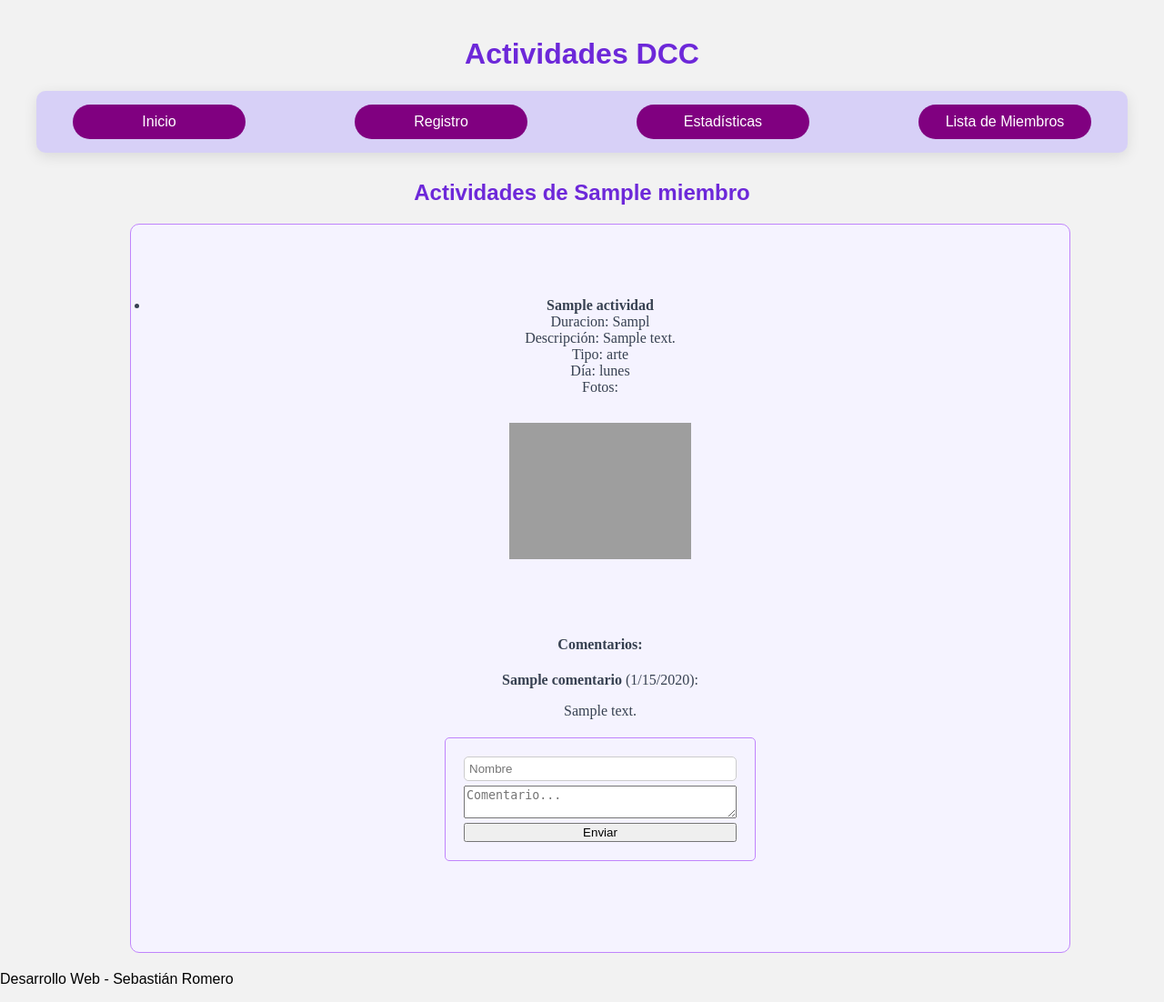
After one commit to random-bot24/desarrollo_web_sebastian_romero, a Flask app: page /actividad/1 in a window 1280 px wide. The commit adds this page. Shown: the whole page at 91% size. Run offline with Flask 3, Linux system fonts and the light colour scheme; tables that the repository leaves empty hold one stand-in row (values such as "Sample post"); grey boxes are pictures that could not be loaded.

Commit message:
Feat: Added comments to activities and added useful charts

```diff
--- a/app/app.py
+++ b/app/app.py
@@ -1,16 +1,19 @@
 from flask import Flask, request, render_template, jsonify, redirect, url_for, session
 from database.db import SessionLocal
 from models.models import *
-from sqlalchemy import DateTime
+from sqlalchemy import DateTime, func
+from flask_sqlalchemy import SQLAlchemy
 from datetime import datetime
+from flask_cors import CORS, cross_origin
+from werkzeug.utils import secure_filename
 import os
-from werkzeug.utils import secure_filename
 
 UPLOAD_FOLDER = 'static/uploads'
 ALLOWED_EXTENSIONS = {'png', 'jpg', 'jpeg', 'gif'}
 
 app = Flask(__name__)
 app.config['UPLOAD_FOLDER'] = UPLOAD_FOLDER
+
 
 @app.route('/')
 def index():
@@ -128,28 +131,88 @@ def listado_miembros(page=1):
     miembros = get_members()
     miembros_paginated = miembros[start:end]
     total_pages = (len(miembros) + per_page - 1) // per_page
+    actividades = get_activities()
 
-    return render_template("list_members2.html", miembros_paginated=miembros_paginated, total_pages=total_pages, page=page)
+    return render_template("list_members2.html", miembros_paginated=miembros_paginated, total_pages=total_pages, page=page, actividades=actividades)
 
 
 @app.route("/estadisticas", methods=["GET"])
 def estadisticas():
     return render_template("statistics2.html")
 
+@app.route("/actividad/<int:id>", methods=["GET", "POST"])
+def ver_actividad_miembro(id):
+    miembro =  get_member_by_id(id)
+    actividades = get_activities_by_member_id(id)
+    return render_template("member_activities.html", actividades=actividades, miembro=miembro)
 
-"""
-#posible validacion con ajax en el futuro, lo dejo comentado por ahora
-@app.route("/validate-registration",methods=["POST"])
-def validate_registration():
-    if request.method == "POST":
-        data = request.get_json()
-        member = Miembro.query.filter_by(email=data["email"]).first()
+# Numero de registros por dia para el grafico con AJAX
+@app.route("/get-register-per-day", methods=["GET"])
+@cross_origin(origin="127.0.0.1", supports_credentials=True)
+def get_register_per_day():
+    session = SessionLocal()
+    results = session.query(Miembro.fecha_registro, func.count(Miembro.id)).group_by(Miembro.fecha_registro).all()
+    data = [{ "fecha": str(fecha), "cantidad": cantidad} for fecha, cantidad in results]
+    session.close()
+    return jsonify(data)
 
-        if member:
-            return jsonify({"status": "success", "message": "Validación exitosa"})
-        else:
-            return jsonify({"status": "error", "message": "Validación fallida"})
-"""
+#Numero de actividades por tipo para el grafico de torta con AJAX
+@app.route("/get-activities-per-type", methods=["GET"])
+@cross_origin(origin="127.0.0.1", supports_credentials=True)
+def get_activities_per_type():
+    session = SessionLocal()
+    results = session.query(Actividad.tipo, func.count(Actividad.id)).group_by(Actividad.tipo).all()
+    data = [{"tipo": tipo, "cantidad": cantidad} for tipo, cantidad in results]
+    session.close()
+    return jsonify(data)
+
+# enviar comentarios en un json con API
+@app.route("/actividades/<int:actividad_id>", methods=["GET"])
+@cross_origin(origin="127.0.0.1", supports_credentials=True)
+def comments(actividad_id):
+    session = SessionLocal()
+    try:
+        actividad = session.get(Actividad, actividad_id)
+        comentarios = session.query(Comentario).filter(Comentario.actividad_id == actividad_id).all()
+        if not actividad:
+            return jsonify({"error": "Actividad no encontrada"}), 404
+        lista_comentarios=[]
+        for comentario in comentarios:
+            lista_comentarios.append({
+                "nombre": comentario.nombre,
+                "texto": comentario.texto,
+                "fecha": comentario.fecha
+            })
+        return jsonify(lista_comentarios)
+    finally:
+        session.close()
+
+#POST del comentario con ajax y json (validacion y creacion comentario) y lo guarda
+@app.route("/comentario/<int:actividad_id>", methods=["POST"])
+def cargar_comentario(actividad_id):
+    get_data= request.get_json()
+    nombre = get_data.get('nombre','').strip()
+    texto = get_data.get('texto','').strip()
+    if not (3 <= len(nombre) <= 50):
+        return jsonify({"error": "El nombre debe tener entre 3 y 50 caracteres"}), 400
+    if not (5 <= len(texto) <= 500):
+        return jsonify({"error": "El comentario debe tener entre 5 y 500 caracteres"}), 400
+    session = SessionLocal()
+    try:
+        new_comment = Comentario(actividad_id=actividad_id, texto=texto, nombre=nombre, fecha=datetime.now())
+        session.add(new_comment)
+        session.commit()
+        return jsonify({"mensaje" :"Comentario agregado exitosamente"}), 201
+
+    except Exception as e:
+        session.rollback()
+        return jsonify({"error": "Error al agregar comentario"}), 500
+
+    finally:
+        session.close()
+
+
+
 
 if __name__ == '__main__':
     app.run(debug=True, port=5000)
--- a/app/static/css/styles.css
+++ b/app/static/css/styles.css
@@ -54,7 +54,7 @@ label {
     color: #374151;
 }
 
-#val-box, #val-boxMembers {
+#val-box, #val-boxMembers, #val-boxComment {
     background-color: #ffdddd;
     border-left: 6px solid #f44336;
     margin-bottom: 20px;
@@ -65,14 +65,14 @@ label {
     flex-direction: column;
 }
 
-#val-list, #val-listMembers {
+#val-list, #val-listMembers, #val-listComment {
     padding-left: 20px;
     margin: 0;
     list-style-type: disc;
     color: #a94442;
 }
 
-#val-box h2, #val-boxMembers h2 {
+#val-box h2, #val-boxMembers h2, #val-boxComment h2 {
     margin: 0 0 10px 0;
     font-size: 18px;
 }
@@ -98,7 +98,7 @@ nav {
     box-shadow: 0 4px 15px rgba(0,0,0,0.1);
 }
 
-#container {
+#container, #container2 {
     background-color:#F5F3FF;
     border-radius: 10px;
     padding: 20px;
@@ -111,6 +111,6 @@ nav {
     text-align: center;
 }
 
-#container h1 {
+#container h1, #container2 h1 {
     color: #6D28D9;
 }
--- /dev/null
+++ b/app/static/js/ajax_comments.js
@@ -0,0 +1,72 @@
+async function cargarComentarios(idActividad) {
+  try {
+    const respuesta = await fetch(`/actividades/${idActividad}`);
+    if (!respuesta.ok) throw new Error("No se pudieron obtener los comentarios");
+
+    const comentarios = await respuesta.json();
+
+    const contenedor = document.getElementById(`comentarios-container-${idActividad}`);
+    contenedor.innerHTML = "";
+
+    comentarios.forEach(c => {
+      const fechaBonita = new Date(c.fecha).toLocaleDateString();
+      contenedor.innerHTML += `
+        <div class="comentario">
+          <strong>${c.nombre}</strong> (${fechaBonita}): <p>${c.texto}</p>
+        </div>
+      `;
+    });
+
+  } catch (error) {
+    console.error("Error en AJAX:", error);
+  }
+}
+
+async function agregarComentario(evento, idActividad) {
+    evento.preventDefault(); // evita que la pagina  recargue
+
+    const inputNombre = document.getElementById(`nombre-${idActividad}`);
+    const inputTexto = document.getElementById(`texto-${idActividad}`);
+    const divError = document.getElementById(`mensaje-error-${idActividad}`);
+
+    const nombre = inputNombre.value.trim();
+    const texto = inputTexto.value.trim();
+
+    if (nombre.length < 3 || nombre.length > 80) {
+        divError.textContent = "El nombre debe tener entre 3 y 80 caracteres.";
+        divError.style.display = "block";
+        return;
+    }
+    if (texto.length < 5) {
+        divError.textContent = "El comentario debe tener al menos 5 caracteres.";
+        divError.style.display = "block";
+        return;
+    }
+
+
+    divError.style.display = "none";
+
+    try {
+        const respuesta = await fetch(`/comentario/${idActividad}`, {
+            method: 'POST',
+            headers: { 'Content-Type': 'application/json' },
+            body: JSON.stringify({ nombre: nombre, texto: texto })
+        });
+
+        const resultado = await respuesta.json();
+        if (!respuesta.ok) {
+            divError.textContent = resultado.error || "Hubo un error en el servidor.";
+            divError.style.display = "block";
+        } else {
+            divError.style.display = "none";
+
+            document.getElementById(`form-comentario-${idActividad}`).reset();
+
+            cargarComentarios(idActividad);
+        }
+
+    } catch (error) {
+        divError.textContent = "Error de conexión con el servidor.";
+        divError.style.display = "block";
+    }
+}
--- a/app/static/js/validaciones.js
+++ b/app/static/js/validaciones.js
@@ -50,13 +50,19 @@ function validatePhone(phone){
     return phoneValid;
 }
 
+function validateText(comment,x,y){
+    if (!comment) return false;
+    let lengthValid= comment.trim().length <= x && comment.trim().length <= y;
+    return lengthValid;
+}
+
 function validateActivitiesForm(){
     let myFiles = document.getElementById("files").files;
     let myHours = document.getElementById("hora_inicio").value;
-    let myDays = document.getElementById("dia-semana").value;
-    let mySelect = document.getElementById("tipo-actividad").value;
+    let myDays = document.getElementById("dia").value;
+    let mySelect = document.getElementById("tipo").value;
     let myDescription = document.getElementById("descripcion").value;
-    let myName = document.getElementById("nombreA").value;
+    let myName = document.getElementById("nombre").value;
     let myDuration = document.getElementById("duracion").value;
     let validate = true;
     let invalidInputs = []
@@ -170,6 +176,42 @@ function validateRegistrationMember(){
         document.forms["Registro_miembros"].submit()
     }
 }
+
+function validateComment(){
+    let myName = document.getElementById("nombre").value;
+    let myComment = document.getElementById("comment").value;
+    let invalidInputs = [];
+    let validate = true;
+    function setinvalidInputs(input){
+        invalidInputs.push(input);
+        validate&&= false;
+    }
+    if (!validateText(myName,3,80)){
+        setinvalidInputs("Nombre");
+    }
+    if (!validateText(myComment,3,200)){
+        setinvalidInputs("Comentario");
+    }
+
+    if (!validate){
+        validationListComment.textContent = "";
+        // agregar elementos inválidos al elemento val-list.
+        for (input of invalidInputs) {
+            let listElement = document.createElement("li");
+            listElement.innerText = input;
+            validationListComment.append(listElement);
+        }
+        // establecer val-msg
+        validationMsgComment.innerText = "Los siguientes campos son inválidos:";
+        // aplicar estilos de error
+        validationBoxComment.style.backgroundColor = "#ffdddd";
+        validationBoxComment.style.borderLeftColor = "#f44336";
+
+        // hacer visible el mensaje de validación
+        validationBoxComment.hidden = false;
+        validationBoxComment.scrollIntoView({behavior: "smooth"});
+    }
+}
 let submitButtonMembers = document.getElementById("submit-btnMembers");
 if (submitButtonMembers){
     submitButtonMembers.addEventListener("click", function(event){
--- a/app/templates/base.html
+++ b/app/templates/base.html
@@ -3,6 +3,7 @@
     <head>
         {% block head %}
         <link rel="stylesheet" href="{{url_for('static', filename='css/styles.css')}}">
+        <meta charset = "UTF-8">
         <title>{% block title %} {% endblock %}</title>
         {% endblock %}
     </head>
--- a/app/templates/list_members2.html
+++ b/app/templates/list_members2.html
@@ -12,13 +12,14 @@
                     <h3 style="margin-top: 0;">{{ miembro.nombre }}</h3>
                     <p style="margin-bottom: 5px;"><strong>Email:</strong> {{ miembro.email }}</p>
                     <p style="margin-bottom: 0;"><strong>Teléfono:</strong> {{ miembro.telefono }}</p>
+                    <a href="{{ url_for('ver_actividad_miembro', id=miembro.id) }}" class="button" style="margin-top: 10px;">Ver Actividades</a>
                 </div>
             {% endfor %}
             {% if page > 1 %}
-                <a href="{{ url_for('listado_miembros', page=page-1) }}" class="button">Anterior</a>
+                <a href="{{ url_for('listado_miembros', page=page-1) }}" class="button" style="margin-top: 120px;">Anterior</a>
             {% endif %}
             {% if page < total_pages %}
-                <a href="{{ url_for('listado_miembros', page=page+1) }}" class="button">Siguiente</a>
+                <a href="{{ url_for('listado_miembros', page=page+1) }}" class="button" style="margin-top: 120px;">Siguiente</a>
             {% endif %}
         </div>
 </div>
--- /dev/null
+++ b/app/templates/member_activities.html
@@ -0,0 +1,49 @@
+{% extends "base.html" %}
+{% block title %} Actividades del Miembro {% endblock %}
+
+{% block content %}
+{% if actividades %}
+    <h2>Actividades de {{ miembro.nombre }}</h2>
+        <ul>
+        {% for actividad in actividades %}
+        <div id="container" style="padding-top: 80px; padding-bottom: 80px;">
+            <li>
+                <strong>{{ actividad.nombre }}</strong><br>
+                Duracion: {{ actividad.duracion }}<br>
+                Descripción: {{ actividad.descripcion }}<br>
+                Tipo: {{ actividad.tipo }}<br>
+                Día: {{ actividad.dia }}<br>
+                Fotos:<br>
+                {% if actividad.fotos %}
+                 {% for foto in actividad.fotos %}
+                    <img src="{{ url_for('static', filename='uploads/' + foto.nombre_archivo) }}" alt="Foto de {{ actividad.nombre }}" style="max-width: 200px; margin-top: 10px;">
+                {% endfor %}
+                {% else %}
+                    No hay fotos disponibles.
+                {% endif %}
+            </li>
+            <h4>Comentarios:</h4>
+            <div id="comentarios-container-{{ actividad.id }}">
+                Cargando comentarios...
+            </div>
+
+            <div id="mensaje-error-{{ actividad.id }}" style="color: red; display: none;"></div>
+            <form id="form-comentario-{{ actividad.id }}" onsubmit="agregarComentario(event, '{{ actividad.id }}')">
+                <input type="text" id="nombre-{{ actividad.id }}" placeholder="Nombre" required minlength="3" maxlength="80">
+                <textarea id="texto-{{ actividad.id }}" placeholder="Comentario..." required minlength="5"></textarea>
+                <button type="submit">Enviar</button>
+            </form>
+
+            <script>
+                document.addEventListener("DOMContentLoaded", () => {
+                    cargarComentarios('{{ actividad.id }}');
+                });
+            </script>
+        </div>
+        {% endfor %}
+
+{% else %}
+    <p>Este miembro no ha participado en ninguna actividad.</p>
+{% endif %}
+<script src="{{ url_for('static', filename='js/ajax_comments.js') }}"></script>
+{% endblock %}
```
Also changed, not shown: app/database/tabla-comentario.sql (added, +14 -0 lines), app/models/models.py (+41 -1 lines), app/static/js/ajax_charts.js (added, +84 -0 lines), app/static/js/ajax_piechart.js (added, +61 -0 lines), app/templates/statistics2.html (+10 -2 lines), app/static/uploads/cathacker.jpg (added).
